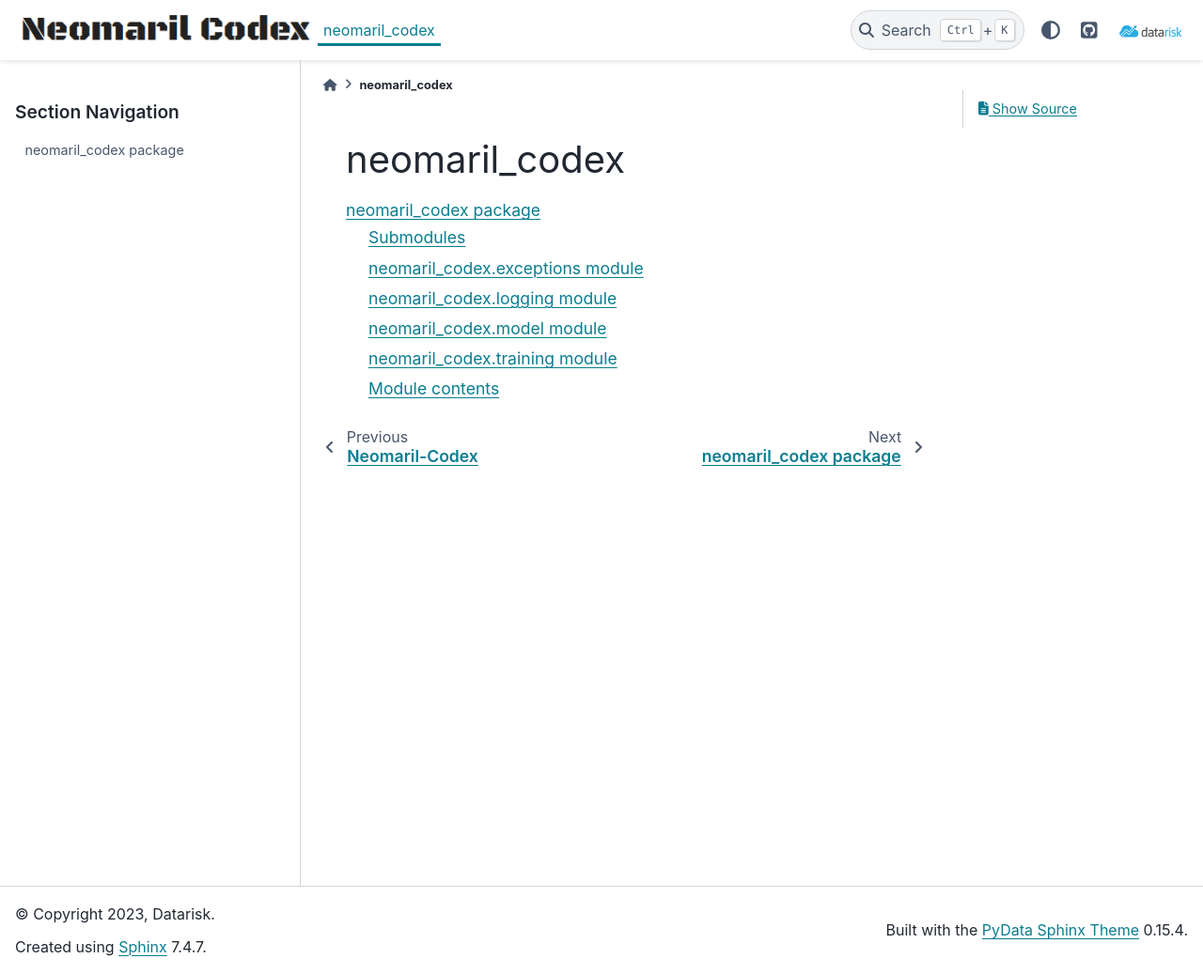
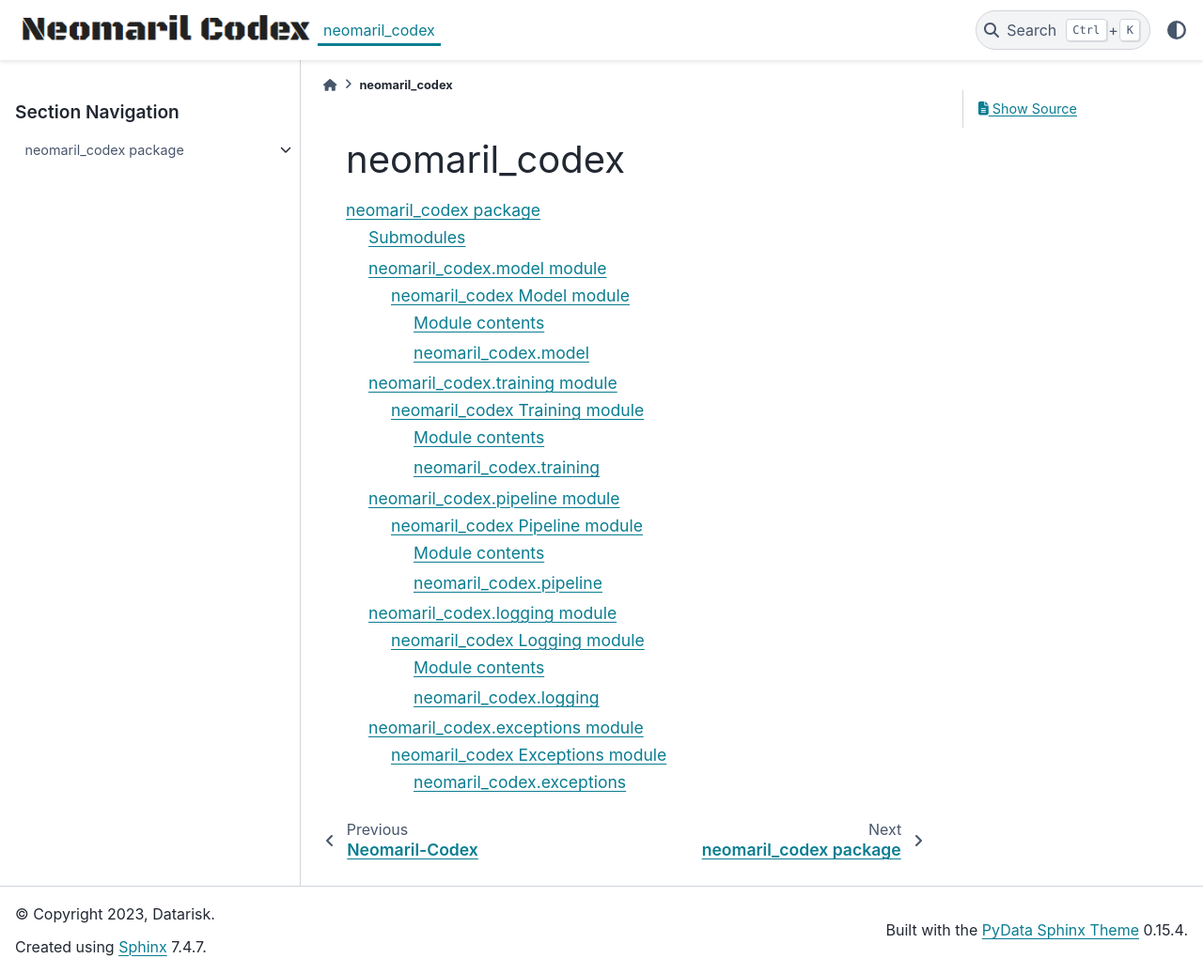
Before and after one commit to datarisk-io/mlops_codex, a Sphinx documentation site: the page built from docs/source/modules.rst, in a window 1280 px wide and 1037 px high. Shown: the whole window at 94% size. Built offline with Sphinx 7.4.7 and the PyData theme 0.15.4, drawn with Linux system fonts in a browser that asks for light colours.

Commit message:
Update docs structure

```diff
--- a/docs/source/conf.py
+++ b/docs/source/conf.py
@@ -74,6 +74,11 @@
 # so a file named "default.css" will overwrite the builtin "default.css".
 html_static_path = ['_static']
 
-html_logo = "_static/logo.png"
+html_theme_options = {
+   "logo": {
+      "image_light": "_static/logo.png",
+      "image_dark": "_static/logo.png",
+   }
+}
 
 source_suffix = [".rst"]
--- /dev/null
+++ b/docs/source/exceptions.rst
@@ -0,0 +1,14 @@
+neomaril\_codex Exceptions module
+=================================
+
+Module contents
+
+---------------
+
+neomaril\_codex.exceptions
+--------------------------
+
+.. automodule:: neomaril_codex.exceptions
+   :members:
+   :undoc-members:
+   :show-inheritance:
--- /dev/null
+++ b/docs/source/logging.rst
@@ -0,0 +1,14 @@
+neomaril\_codex Logging module
+==============================
+
+Module contents
+---------------
+
+
+neomaril\_codex.logging
+-----------------------
+
+.. automodule:: neomaril_codex.logging
+   :members:
+   :undoc-members:
+   :show-inheritance:
--- /dev/null
+++ b/docs/source/model.rst
@@ -0,0 +1,14 @@
+neomaril\_codex Model module
+============================
+
+
+Module contents
+---------------
+
+neomaril\_codex.model
+---------------------
+
+.. automodule:: neomaril_codex.model
+   :members:
+   :undoc-members:
+   :show-inheritance:
--- a/docs/source/neomaril_codex.rst
+++ b/docs/source/neomaril_codex.rst
@@ -4,42 +4,42 @@
 Submodules
 ----------
 
-neomaril\_codex.exceptions module
----------------------------------
+neomaril\_codex.model module
+----------------------------
 
-.. automodule:: neomaril_codex.exceptions
-   :members:
-   :undoc-members:
-   :show-inheritance:
+.. toctree::
+   :maxdepth: 4
+
+   model
+
+neomaril\_codex.training module
+-------------------------------
+
+.. toctree::
+   :maxdepth: 4
+
+   training
+
+neomaril\_codex.pipeline module
+-------------------------------
+
+.. toctree::
+   :maxdepth: 4
+
+   pipeline
 
 neomaril\_codex.logging module
 ------------------------------
 
-.. automodule:: neomaril_codex.logging
-   :members:
-   :undoc-members:
-   :show-inheritance:
+.. toctree::
+   :maxdepth: 4
 
-neomaril\_codex.model module
-----------------------------
+   logging
 
-.. automodule:: neomaril_codex.model
-   :members:
-   :undoc-members:
-   :show-inheritance:
+neomaril\_codex.exceptions module
+---------------------------------
 
-neomaril\_codex.training module
--------------------------------
+.. toctree::
+   :maxdepth: 4
 
-.. automodule:: neomaril_codex.training
-   :members:
-   :undoc-members:
-   :show-inheritance:
-
-Module contents
----------------
-
-.. automodule:: neomaril_codex
-   :members:
-   :undoc-members:
-   :show-inheritance:
+   exceptions
--- /dev/null
+++ b/docs/source/pipeline.rst
@@ -0,0 +1,14 @@
+neomaril\_codex Pipeline module
+===============================
+
+Module contents
+---------------
+
+
+neomaril\_codex.pipeline
+------------------------
+
+.. automodule:: neomaril_codex.pipeline
+   :members:
+   :undoc-members:
+   :show-inheritance:
--- /dev/null
+++ b/docs/source/training.rst
@@ -0,0 +1,14 @@
+neomaril\_codex Training module
+===============================
+
+Module contents
+---------------
+
+
+neomaril\_codex.training
+------------------------
+
+.. automodule:: neomaril_codex.training
+   :members:
+   :undoc-members:
+   :show-inheritance:
```
Also changed, not shown: docs/source/index.rst (+8 -10 lines), 2 other files.
